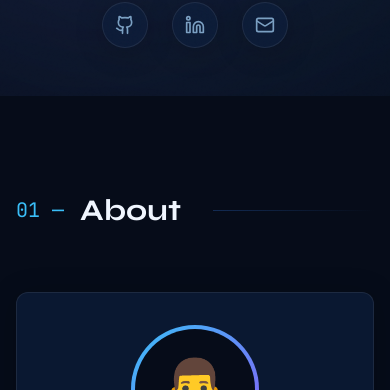
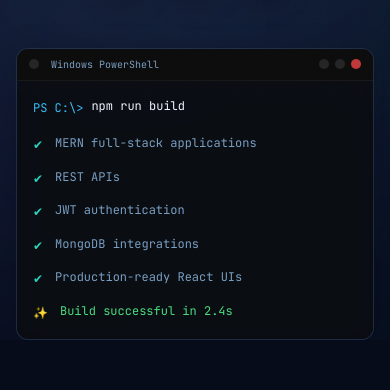
Before and after one commit to baburathod/ramavathbabu.dev, a Next.js app: page / in a window 390 px wide. Shown: the part 748-1138 px from the top of the page. Built offline with nearby package versions, Linux system fonts and the light colour scheme; no server answers.

Commit message:
Fix mobile responsive alignment

```diff
--- a/src/components/sections/hero.tsx
+++ b/src/components/sections/hero.tsx
@@ -99,31 +99,31 @@ export function Hero() {
           initial={{ opacity: 0, y: 20 }}
           animate={{ opacity: 1, y: 0 }}
           transition={{ duration: 0.5, delay: 0.6 }}
-          className="mt-16 w-full max-w-2xl mx-auto glass rounded-xl text-left border-white/5 overflow-hidden hidden md:block shadow-2xl"
+          className="mt-12 md:mt-16 w-full max-w-2xl mx-auto glass rounded-xl text-left border-white/5 overflow-hidden shadow-2xl"
         >
-          <div className="bg-[#0c0c0c] border-b border-white/5 px-4 py-3 flex items-center justify-between">
+          <div className="bg-[#0c0c0c] border-b border-white/5 px-3 py-2 md:px-4 md:py-3 flex items-center justify-between">
             <div className="flex items-center gap-2">
-              <div className="w-3 h-3 rounded-full bg-white/10" />
-              <span className="text-xs text-muted-foreground font-mono ml-2">Windows PowerShell</span>
+              <div className="w-2.5 h-2.5 md:w-3 md:h-3 rounded-full bg-white/10" />
+              <span className="text-[10px] md:text-xs text-muted-foreground font-mono ml-1 md:ml-2">Windows PowerShell</span>
             </div>
             <div className="flex gap-1.5">
-              <div className="w-3 h-3 rounded-full bg-white/10" />
-              <div className="w-3 h-3 rounded-full bg-white/10" />
-              <div className="w-3 h-3 rounded-full bg-red-500/80" />
+              <div className="w-2.5 h-2.5 md:w-3 md:h-3 rounded-full bg-white/10" />
+              <div className="w-2.5 h-2.5 md:w-3 md:h-3 rounded-full bg-white/10" />
+              <div className="w-2.5 h-2.5 md:w-3 md:h-3 rounded-full bg-red-500/80" />
             </div>
           </div>
-          <div className="p-6 font-mono text-sm leading-relaxed bg-[#0a0a0a]/80 backdrop-blur-md">
-            <div className="flex gap-2 mb-4">
-              <span className="text-primary">PS C:\Users\ramavathbabu\dev&gt;</span>
-              <span className="text-foreground">npm run build</span>
+          <div className="p-4 md:p-6 font-mono text-xs md:text-sm leading-relaxed md:leading-relaxed bg-[#0a0a0a]/80 backdrop-blur-md">
+            <div className="flex items-start md:items-center gap-2 mb-4">
+              <span className="text-primary mt-0.5 md:mt-0 shrink-0">PS C:\&gt;</span>
+              <span className="text-foreground break-all">npm run build</span>
             </div>
-            <div className="space-y-2 text-muted-foreground">
-              <div className="flex items-center gap-3"><span className="text-accent">✔</span> MERN full-stack applications</div>
-              <div className="flex items-center gap-3"><span className="text-accent">✔</span> REST APIs</div>
-              <div className="flex items-center gap-3"><span className="text-accent">✔</span> JWT authentication</div>
-              <div className="flex items-center gap-3"><span className="text-accent">✔</span> MongoDB integrations</div>
-              <div className="flex items-center gap-3"><span className="text-accent">✔</span> Production-ready React UIs</div>
-              <div className="flex items-center gap-3 mt-4 text-green-400">✨ Build successful in 2.4s</div>
+            <div className="space-y-3 text-muted-foreground">
+              <div className="flex items-start gap-3"><span className="text-accent mt-0.5 shrink-0">✔</span> <span className="break-words">MERN full-stack applications</span></div>
+              <div className="flex items-start gap-3"><span className="text-accent mt-0.5 shrink-0">✔</span> <span className="break-words">REST APIs</span></div>
+              <div className="flex items-start gap-3"><span className="text-accent mt-0.5 shrink-0">✔</span> <span className="break-words">JWT authentication</span></div>
+              <div className="flex items-start gap-3"><span className="text-accent mt-0.5 shrink-0">✔</span> <span className="break-words">MongoDB integrations</span></div>
+              <div className="flex items-start gap-3"><span className="text-accent mt-0.5 shrink-0">✔</span> <span className="break-words">Production-ready React UIs</span></div>
+              <div className="flex items-start gap-3 mt-5 text-green-400"><span className="mt-0.5 shrink-0">✨</span> <span className="break-words">Build successful in 2.4s</span></div>
             </div>
           </div>
         </motion.div>
--- a/src/components/sections/projects.tsx
+++ b/src/components/sections/projects.tsx
@@ -234,15 +234,15 @@ export function Projects() {
                         {project.architecture}
                       </div>
 
-                      <div className="mt-8 flex items-center gap-4">
-                         <Button asChild variant="outline" className="gap-2 glass hover:bg-white/5 font-mono rounded-full px-8">
+                      <div className="mt-8 flex flex-col sm:flex-row items-center gap-4 w-full">
+                         <Button asChild variant="outline" className="w-full sm:w-auto gap-2 glass hover:bg-white/5 font-mono rounded-full px-8">
                            <a href={`/projects/${project.slug}`}>
                              View Details <ArrowRight className="w-4 h-4" />
                            </a>
                          </Button>
 
                          {project.live !== "#" && (
-                           <Button asChild className="gap-2 bg-primary text-primary-foreground hover:bg-primary/90 font-mono rounded-full px-8">
+                           <Button asChild className="w-full sm:w-auto gap-2 bg-primary text-primary-foreground hover:bg-primary/90 font-mono rounded-full px-8">
                              <a href={project.live} target="_blank" rel="noopener noreferrer">
                                <Play className="w-4 h-4 fill-current" /> Live Demo
                              </a>
```
